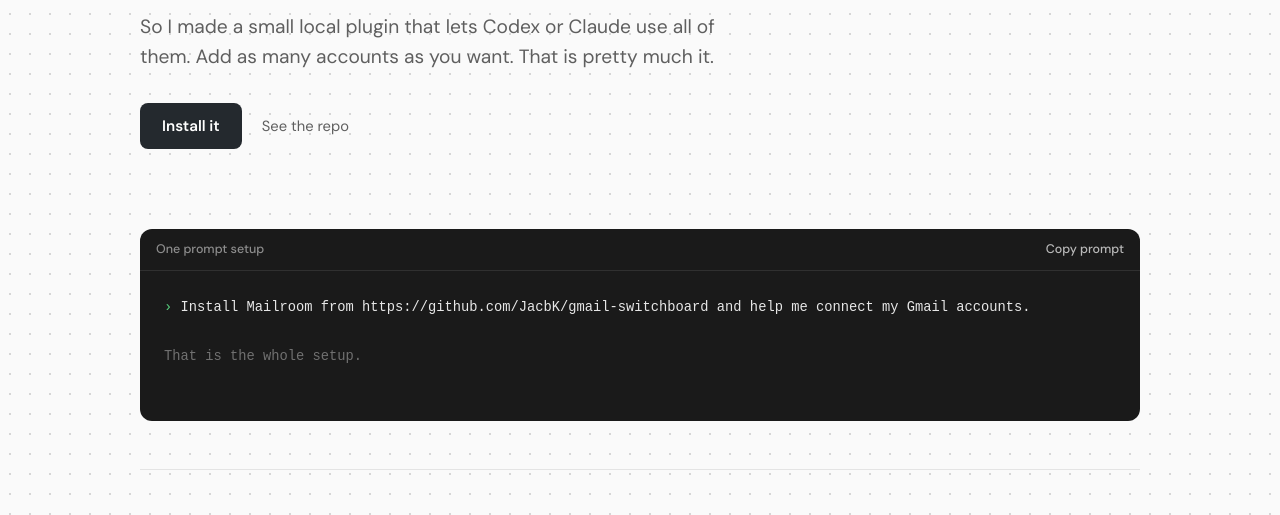
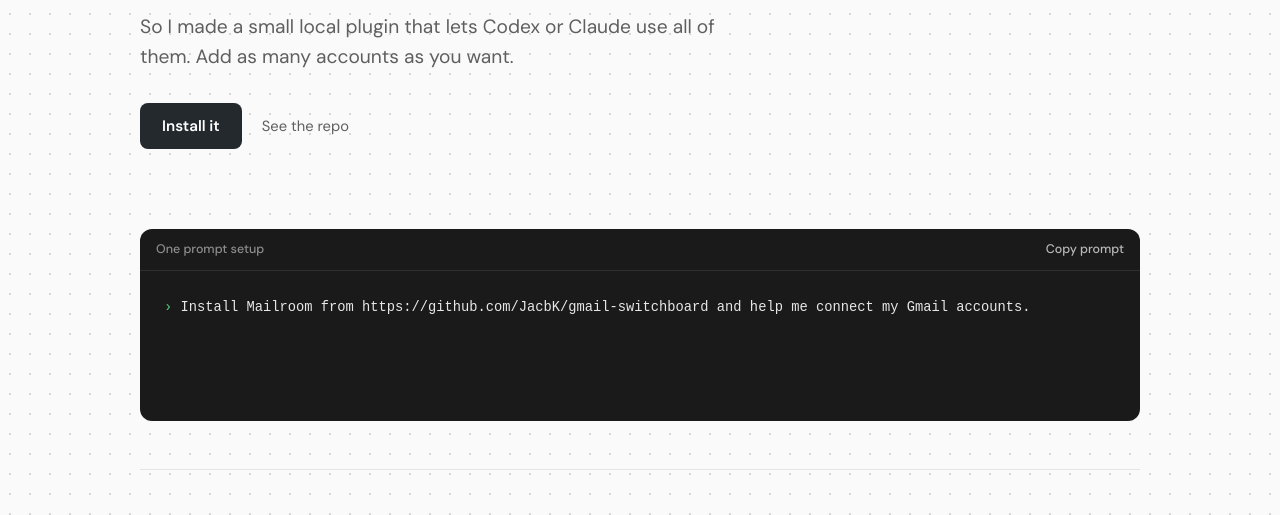
Before and after one commit to JacbK/mailroom, a website: page docs/index.html in a window 1280 px wide. Shown: the part 276-791 px from the top of the page. Drawn offline with Linux system fonts and the light colour scheme.

Commit message:
Trim Mailroom site copy

```diff
--- a/docs/index.html
+++ b/docs/index.html
@@ -40,7 +40,7 @@
         </div>
         <p class="hero-copy">
           So I made a small local plugin that lets Codex or Claude use all of
-          them. Add as many accounts as you want. That is pretty much it.
+          them. Add as many accounts as you want.
         </p>
         <div class="hero-actions">
           <a class="button" href="#install">Install it</a>
@@ -60,9 +60,7 @@
             Copy prompt
           </button>
         </div>
-        <pre class="terminal"><code><span class="prompt">›</span> <span id="install-prompt">Install Mailroom from https://github.com/JacbK/gmail-switchboard and help me connect my Gmail accounts.</span>
-
-<span class="dim">That is the whole setup.</span></code></pre>
+        <pre class="terminal"><code><span class="prompt">›</span> <span id="install-prompt">Install Mailroom from https://github.com/JacbK/gmail-switchboard and help me connect my Gmail accounts.</span></code></pre>
       </section>
 
       <section class="inside">
```
